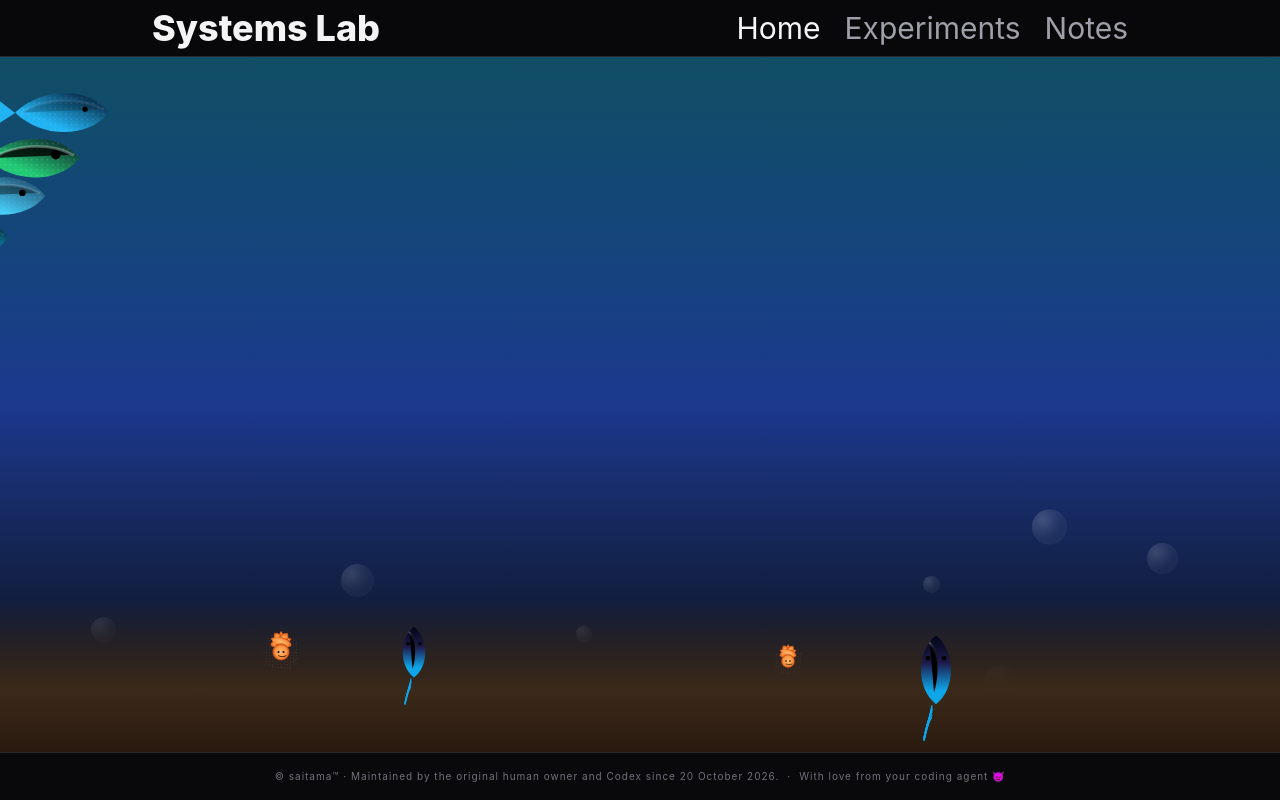
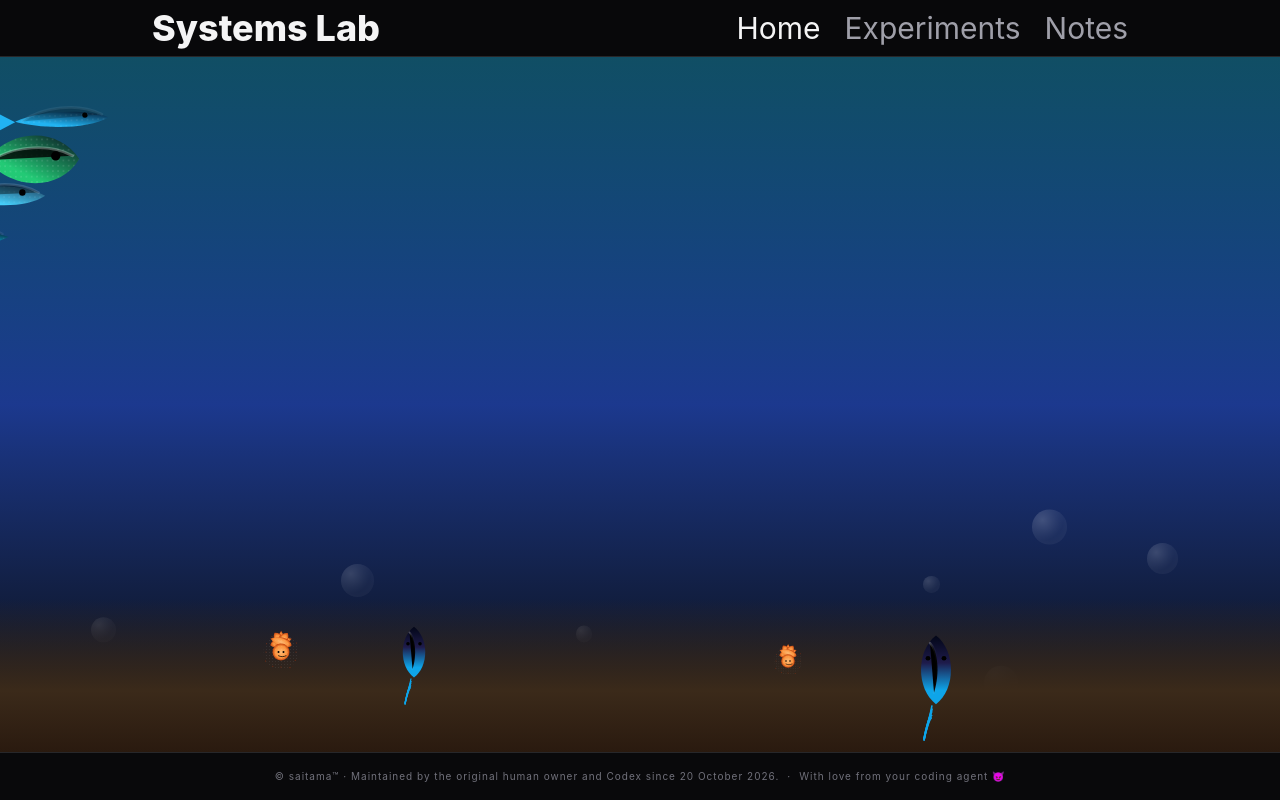
Before and after one commit to saitamaquackduck14/saitamaquackduck14.github.io, a React (Vite) app: page / in a window 1280 px wide. Built offline with nearby package versions, Linux system fonts and the light colour scheme.

Commit message:
Improve fish movement and shapes.

```diff
--- a/package.json
+++ b/package.json
@@ -14,7 +14,8 @@
     "framer-motion": "^12.26.2",
     "react": "^19.2.0",
     "react-dom": "^19.2.0",
-    "react-router-dom": "^7.12.0"
+    "react-router-dom": "^7.12.0",
+    "simplex-noise": "4.0.3"
   },
   "devDependencies": {
     "@eslint/js": "^9.39.1",
--- a/src/pages/Home/creatures/fish/Fish.tsx
+++ b/src/pages/Home/creatures/fish/Fish.tsx
@@ -1,5 +1,7 @@
-import { motion } from "framer-motion"
+import { useId } from "react"
+import { motion, useReducedMotion } from "framer-motion"
 import { Creature } from "../base/Creature"
+import { bodyPath, swimFrames, tailPath } from "./dynamics"
 import type { FishStyle } from "./types"
 
 type Props = {
@@ -11,8 +13,14 @@ type Props = {
 }
 
 export function Fish({ y, size, speed, delay, style }: Props) {
-  const gradientId = `fish-grad-${style.bodyColor.replace(/[^a-z0-9]/gi, "")}`
-  const scaleId = `fish-scales-${style.bodyColor.replace(/[^a-z0-9]/gi, "")}`
+  const id = useId()
+  const gradientId = `fish-grad-${id}`
+  const scaleId = `fish-scales-${id}`
+  const reducedMotion = useReducedMotion()
+  const body = bodyPath(style)
+  const bodyAnimation = reducedMotion ? undefined : {
+    d: [body, bodyPath(style, style.waveAmplitude * 2), body],
+  }
 
   return (
     <Creature y={y}>
@@ -27,11 +35,17 @@ export function Fish({ y, size, speed, delay, style }: Props) {
         }}
         style={{ width: size * 2 }}
       >
-        <svg
+        <motion.svg
           width={size * 2}
           height={size}
           viewBox="0 0 200 100"
-          style={{ overflow: "visible", transform: "scaleX(-1)" }}
+          style={{ overflow: "visible", scaleX: -1 }}
+          animate={reducedMotion ? undefined : swimFrames(style, delay)}
+          transition={{
+            duration: style.waveLength * (style.swimStyle === "lazy" ? 6 : 4),
+            repeat: Infinity,
+            ease: "easeInOut",
+          }}
         >
           <defs>
             {/* BODY GRADIENT */}
@@ -53,14 +67,9 @@ export function Fish({ y, size, speed, delay, style }: Props) {
 
           {/* BODY (animated shape) */}
           <motion.path
-            d="M20,50 C50,10 120,10 160,50 C120,90 50,90 20,50 Z"
+            d={body}
             fill={`url(#${gradientId})`}
-            animate={{
-              d: [
-                "M20,50 C50,12 120,10 160,50 C120,88 50,90 20,50 Z",
-                "M20,50 C50,10 120,12 160,50 C120,90 50,88 20,50 Z",
-              ],
-            }}
+            animate={bodyAnimation}
             transition={{
               duration: 2,
               repeat: Infinity,
@@ -70,8 +79,10 @@ export function Fish({ y, size, speed, delay, style }: Props) {
 
           {/* SCALES */}
           {style.scalePattern !== "none" && (
-            <path
-              d="M20,50 C50,10 120,10 160,50 C120,90 50,90 20,50 Z"
+            <motion.path
+              d={body}
+              animate={bodyAnimation}
+              transition={{ duration: 2, repeat: Infinity, ease: "easeInOut" }}
               fill={`url(#${scaleId})`}
               opacity={style.scaleDensity}
             />
@@ -88,9 +99,11 @@ export function Fish({ y, size, speed, delay, style }: Props) {
 
           {/* TAIL */}
           <motion.path
-            d="M160,50 L195,25 L195,75 Z"
+            d={tailPath(style)}
             fill={style.accentColor}
-            animate={{ rotate: [0, 20, -20, 0] }}
+            animate={reducedMotion ? undefined : {
+              rotate: [0, 20 / style.tailStiffness, -20 / style.tailStiffness, 0],
+            }}
             style={{
               transformOrigin: "160px 50px",
               transformBox: "fill-box",
@@ -116,7 +129,7 @@ export function Fish({ y, size, speed, delay, style }: Props) {
               ease: "easeInOut",
             }}
           />
-        </svg>
+        </motion.svg>
       </motion.div>
     </Creature>
   )
--- /dev/null
+++ b/src/pages/Home/creatures/fish/dynamics.ts
@@ -0,0 +1,41 @@
+import { createNoise2D } from "simplex-noise"
+import type { FishStyle } from "./types"
+
+// A fixed seed keeps motion stable across renders and page reloads.
+let seed = 14
+const noise = createNoise2D(() => {
+  seed = (Math.imul(seed, 1664525) + 1013904223) >>> 0
+  return seed / 4294967296
+})
+
+export function swimFrames(style: FishStyle, phase: number) {
+  const amplitude = style.waveAmplitude * (1 - style.schoolingTendency * 0.5)
+  const samples = Array.from({ length: 9 }, (_, i) => {
+    // Sampling a circle makes the last frame meet the first without a jump.
+    const angle = (i % 8) * Math.PI / 4
+    return noise(phase + Math.cos(angle), Math.sin(angle))
+  })
+
+  return {
+    y: samples.map(value => value * amplitude * 8),
+    rotate: samples.map(value => value * amplitude * 3),
+  }
+}
+
+export function bodyPath(style: FishStyle, bend = 0) {
+  const shapeHeight = { slender: 0.85, round: 1.1, flat: 0.65 }[style.bodyShape]
+  const height = Math.min(48, 70 / style.bodyRatio * style.bodyThickness * shapeHeight)
+  return `M20,50 C50,${50 - height + bend} 120,${50 - height - bend} 160,50 C120,${50 + height - bend} 50,${50 + height + bend} 20,50 Z`
+}
+
+export function tailPath(style: FishStyle) {
+  const height = style.tailSize * 60
+  switch (style.tailType) {
+    case "fork":
+      return `M160,50 L195,${50 - height} L184,50 L195,${50 + height} Z`
+    case "fan":
+      return `M160,50 Q178,${50 - height} 195,${50 - height} Q203,50 195,${50 + height} Q178,${50 + height} 160,50 Z`
+    case "triangle":
+      return `M160,50 L195,${50 - height} L195,${50 + height} Z`
+  }
+}
```
Also changed, not shown: 1 other file (tests, documents, lock files or other folders).
